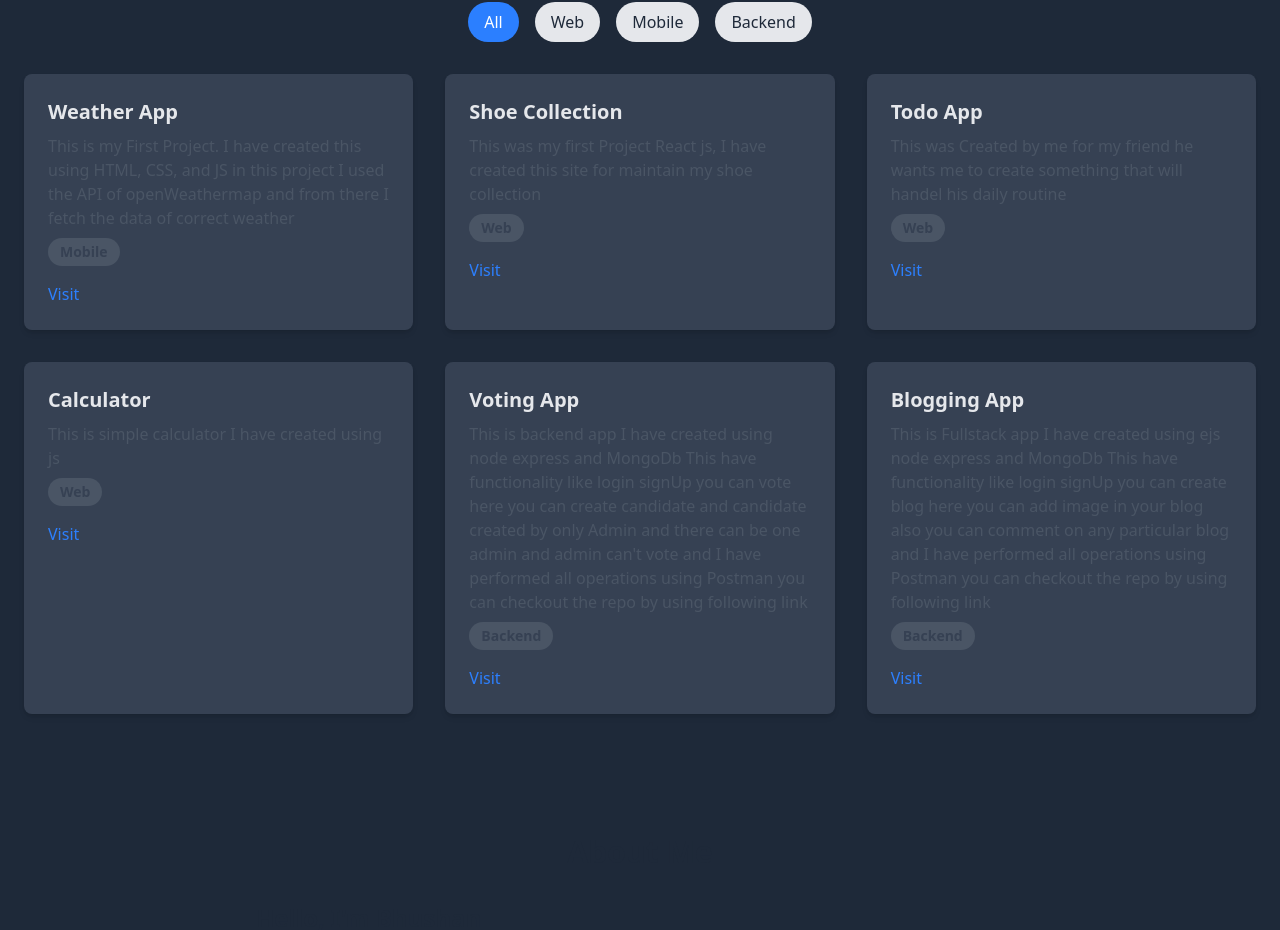
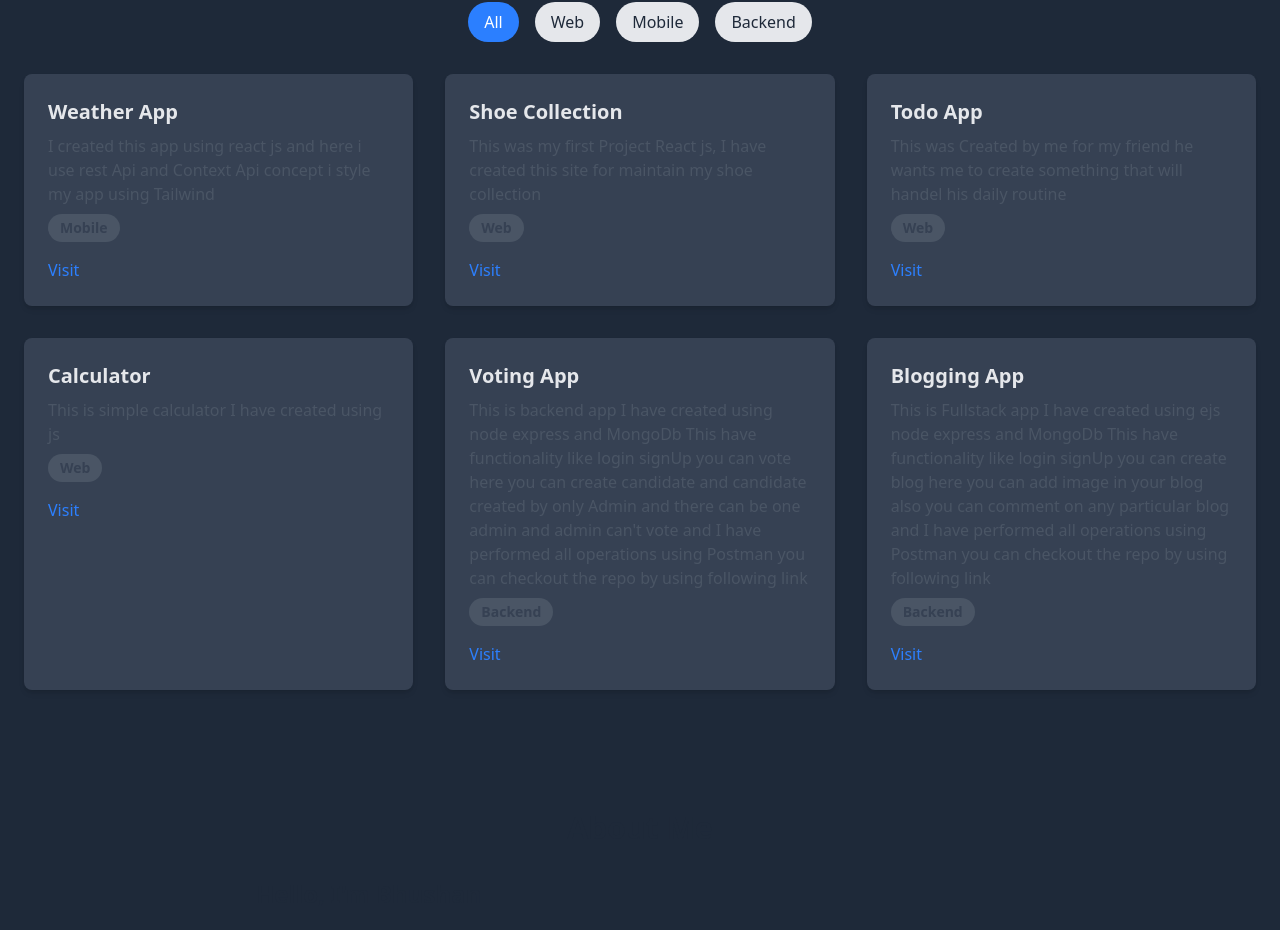
Before and after one commit to bhushan-ai/my-portfolio1, a React (Vite) app: page / in a window 1280 px wide. Shown: the part 1294-2224 px from the top of the page. Built offline with nearby package versions, Linux system fonts and the light colour scheme.

Commit message:
project updated

```diff
--- a/src/Components/Projects.jsx
+++ b/src/Components/Projects.jsx
@@ -5,8 +5,8 @@ const projects = [
   {
     title: "Weather App",
     description:
-      "This is my First Project. I have created this using HTML, CSS, and JS in this project I used the API of openWeathermap and from there I fetch the data of correct weather",
-    website: "https://bhushan-ai.github.io/weather-app-js/",
+      "I created this app using react js and here i  use rest Api and Context Api concept i style my app using Tailwind ",
+    website: "https://weather-forcast-reactapp.netlify.app/",
     category: "Mobile",
   },
   {
```
